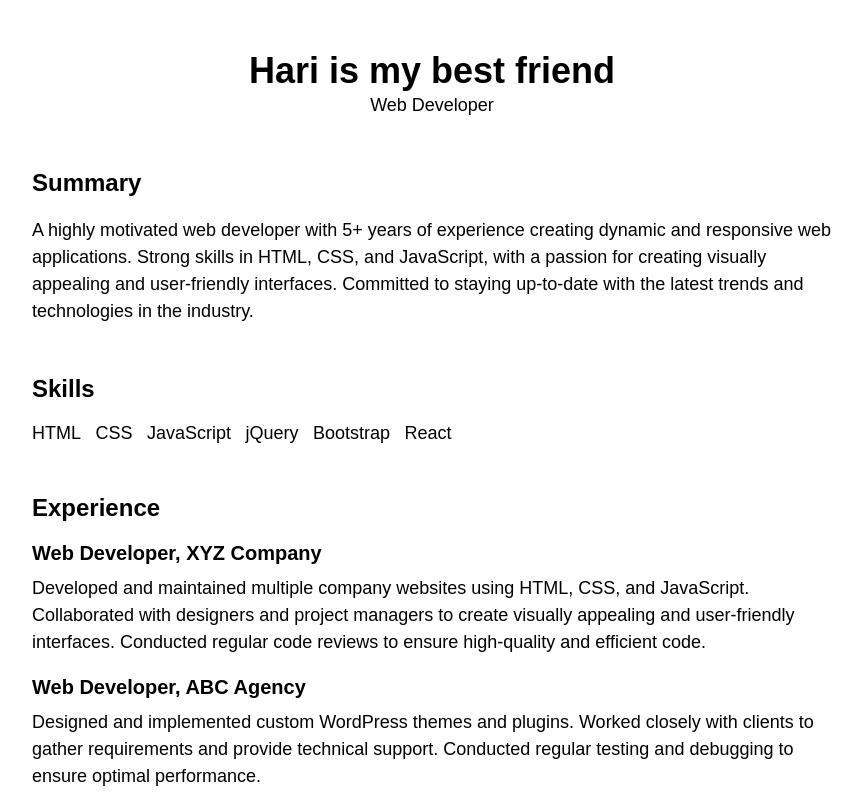
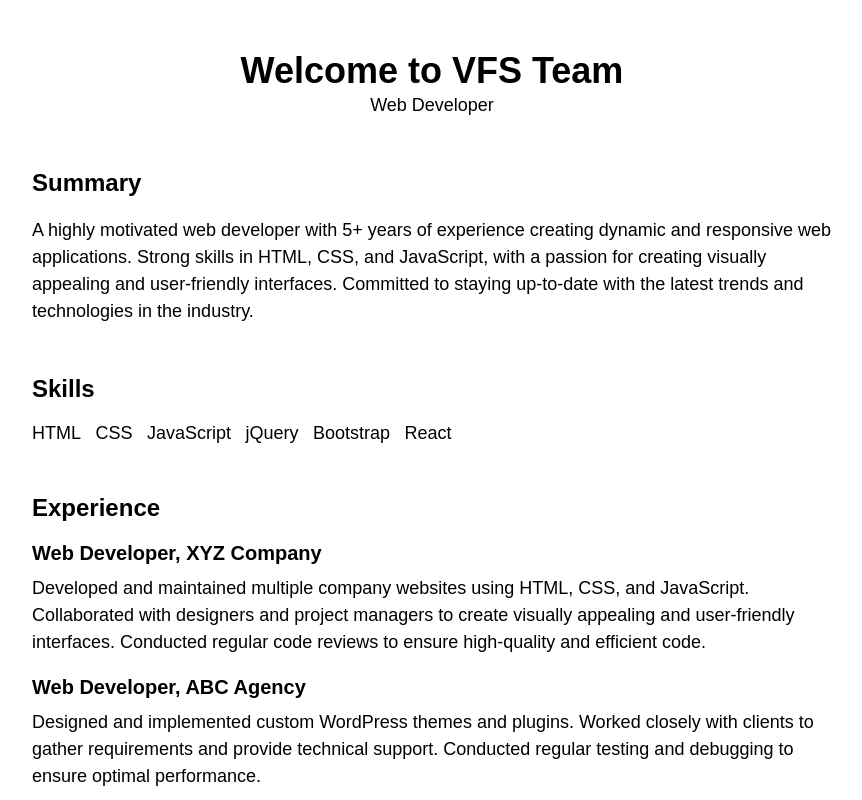
Before and after one commit to rmoham/Static-Webhosting-On-Azure-CICD, a plain HTML site: page index.html in a window 1280 px wide. Shown: the top 800 px of the page, without its empty margins (208-1070 px from the left). Drawn offline with Linux system fonts and the light colour scheme.

Commit message:
Update index.html

```diff
--- a/index.html
+++ b/index.html
@@ -7,7 +7,7 @@
 <body>
 	<div class="container">
 		<header>
-			<h1>Hari is my best friend</h1>
+			<h1>Welcome to VFS Team</h1>
 			<p>Web Developer</p>
 		</header>
 		<section>
```
